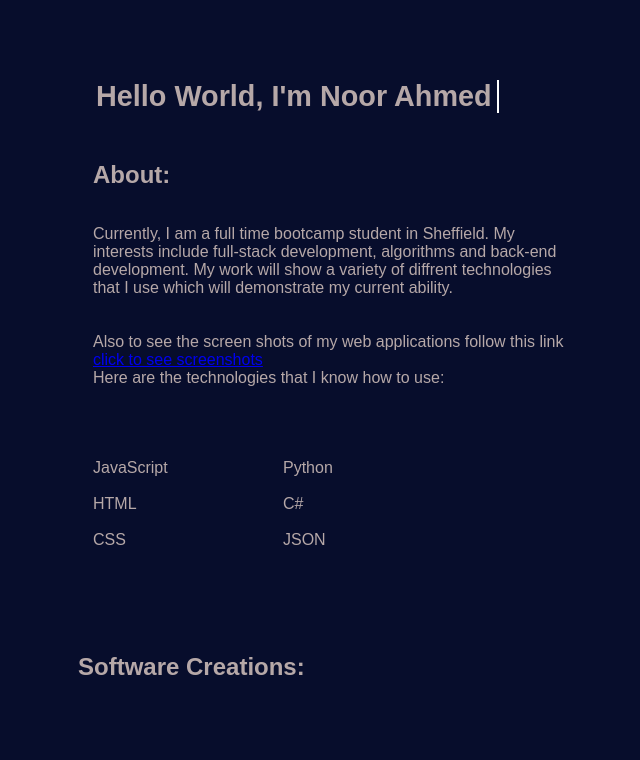
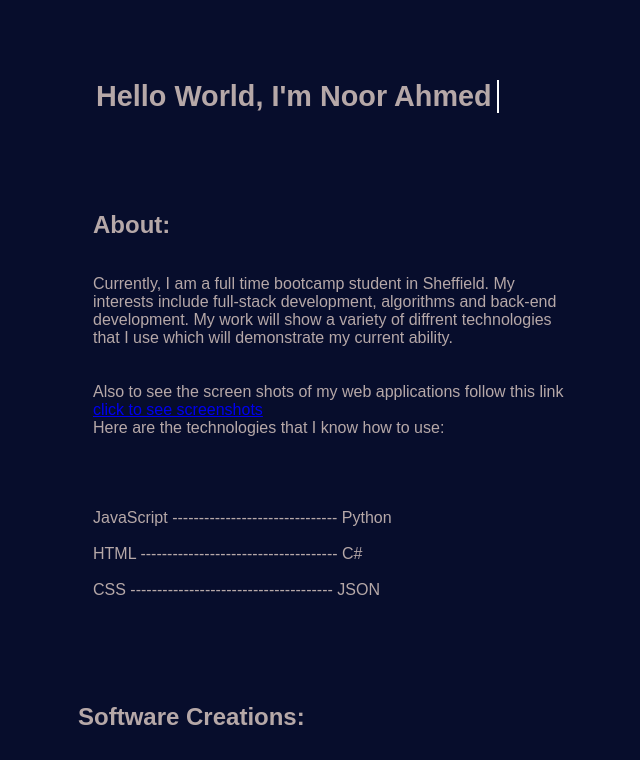
Before and after one commit to N00rAhmed/Portfolio-Site, a plain HTML site: page index.html in a window 1280 px wide. Shown: the top 760 px of the page, without its empty margins (67-707 px from the left). Drawn offline with Linux system fonts and the light colour scheme.

Commit message:
fixed spacing issue with cards and about section

```diff
--- a/index.html
+++ b/index.html
@@ -41,15 +41,15 @@
             <br/>
             <br/>
             <br/>
-            <p>JavaScript</p>
+            <p>JavaScript ------------------------------- Python</p>
             <br/>
-            <p>HTML</p>
+            <p>HTML ------------------------------------- C#</p>
             <br/>
-            <p>CSS</p>
+            <p>CSS -------------------------------------- JSON</p>
         </div>
     </section>
 
-    <section class="container">
+    <!-- <section class="container">
         <div class="tech" style="color:rgb(182, 168, 168)">
             <br/>
             <br/>
@@ -59,7 +59,7 @@
             <br/>
             <p>JSON</p>
         </div>
-    </section>
+    </section> -->
 
 
     <div id="sub_heading" style="color:rgb(182, 168, 168)">
--- a/style.css
+++ b/style.css
@@ -65,7 +65,7 @@
         font-family: Arial, Helvetica, sans-serif;
     }
 
-    .tech{
+    /* .tech{
             float: left;
             background-color: rgb(7, 13, 44);
             height: 110px;
@@ -73,7 +73,7 @@
             margin-right: -150px;
             margin-left: 180px;
             margin-top: -180px;
-    }
+    } */
 
 
 
@@ -90,7 +90,7 @@
         width: 500px;
         height: 300px;
         margin: 0 auto;
-        margin-top: -140px;
+        margin-top: -240px;
         /* background-color: rgb(74, 77, 92); */
 
         /* margin makes stuff move */
@@ -112,7 +112,7 @@
         width: 260px;
         height: 50px;
         margin: 0 auto;
-        margin-top: 50px;
+        margin-top: 210px;
         /* margin makes stuff move */
         margin-left: 135px;
         margin-right: 10px;
@@ -123,7 +123,7 @@
         display: flex;
         justify-content: left;
         margin-left: 160px;
-        margin-top: 160px;
+        margin-top: 310px;
         flex-wrap: wrap;
     }
 
```
